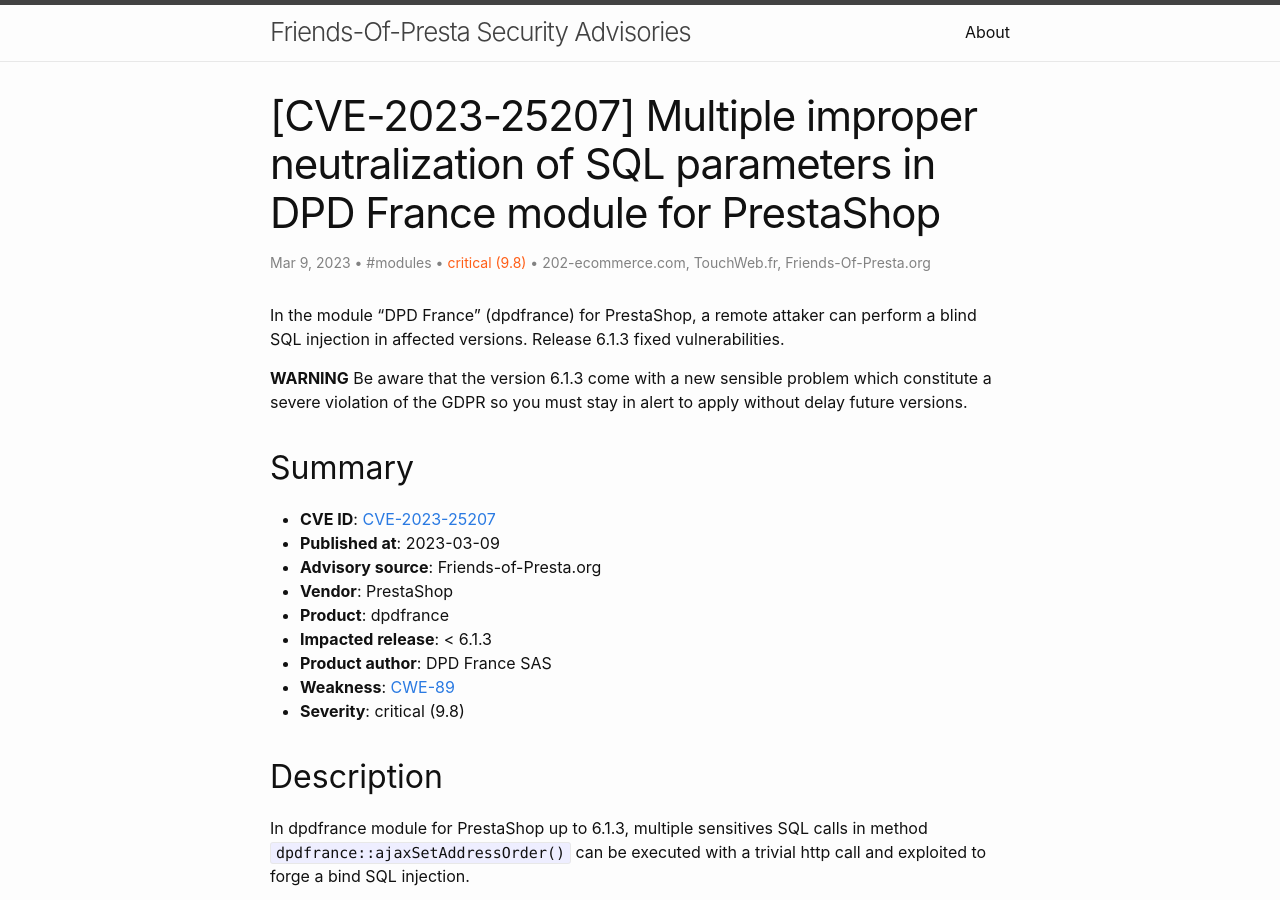
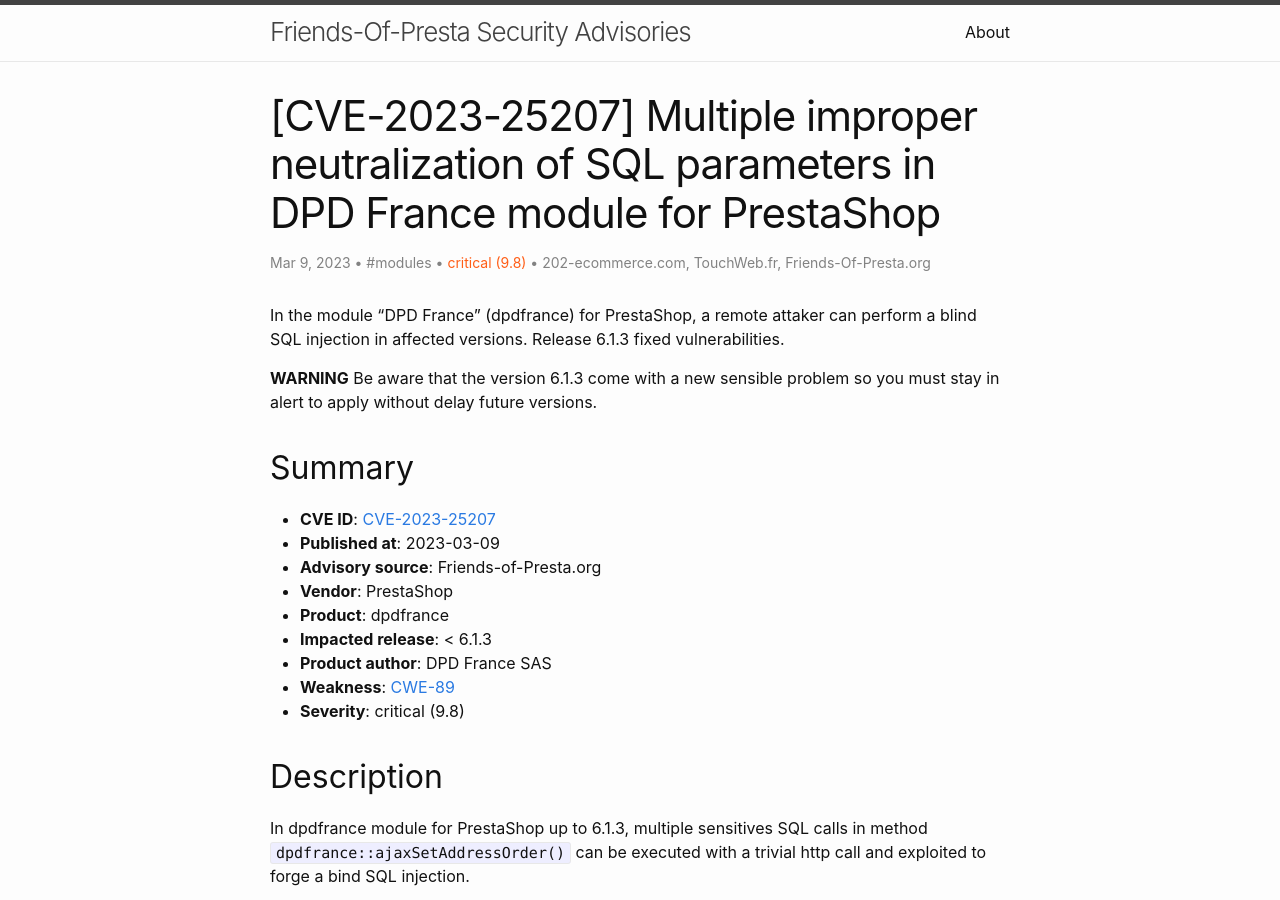
Before and after one commit to friends-of-presta/security-advisories, a Jekyll site: the page built from _posts/2023-03-09-dpdfrance.md, in a window 1280 px wide and 900 px high. Built offline with Jekyll 4.4.1, drawn with Linux system fonts in a browser that asks for light colours.

Commit message:
Update 2023-03-09-dpdfrance.md

```diff
--- a/_posts/2023-03-09-dpdfrance.md
+++ b/_posts/2023-03-09-dpdfrance.md
@@ -12,7 +12,7 @@ severity: "critical (9.8)"
 
 In the module "DPD France" (dpdfrance) for PrestaShop, a remote attaker can perform a blind SQL injection in affected versions. Release 6.1.3 fixed vulnerabilities.
 
-**WARNING** Be aware that the version 6.1.3 come with a new sensible problem which constitute a severe violation of the GDPR so you must stay in alert to apply without delay future versions.
+**WARNING** Be aware that the version 6.1.3 come with a new sensible problem so you must stay in alert to apply without delay future versions.
 
 ## Summary
 
```
